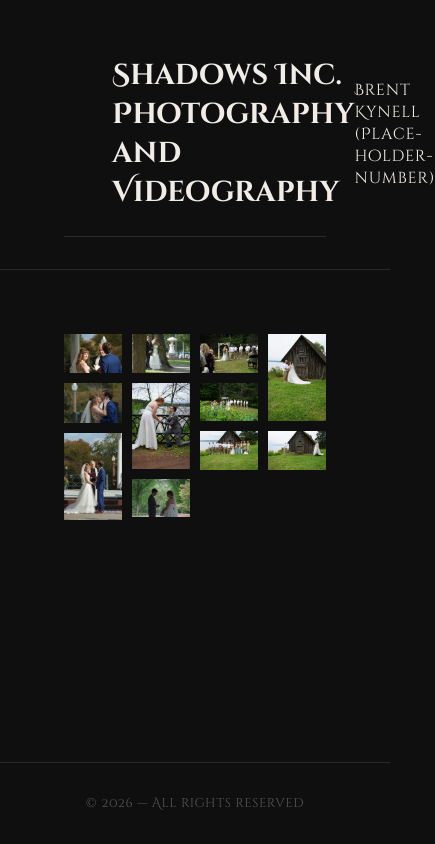
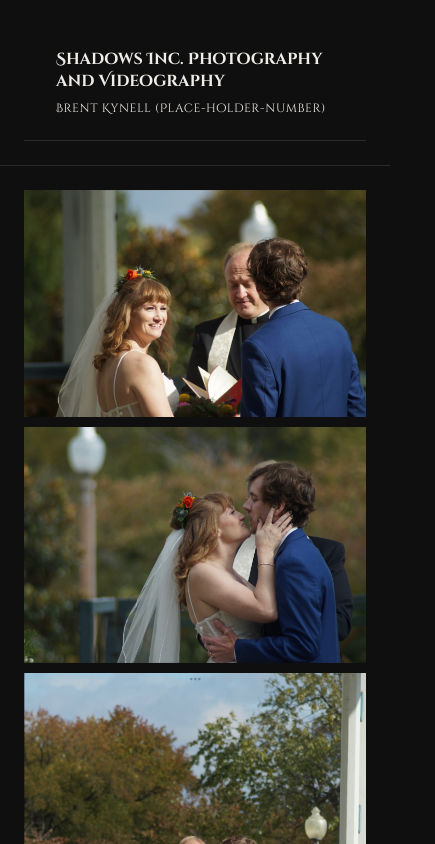
Before and after one commit to caspengren/Brent-portfolio, a React (Vite) app: page / in a window 390 px wide. Shown: the top 844 px of the page, 435 px wide, since content can reach past the window. Built offline with nearby package versions, Linux system fonts and the light colour scheme; a web font is replaced by a local one.

Commit message:
refactor: remove index.css and enhance component styles with responsive design

```diff
--- a/index.css
+++ /dev/null
@@ -1,16 +0,0 @@
-* {
-    margin: 0;
-    padding: 0;
-    box-sizing: border-box;
-}
-
-body {
-    width: 100%;
-    min-height: 100vh;
-    background-color: #0f0f0f;
-}
-
-#root {
-    width: 100%;
-    min-height: 100vh;
-}
--- a/src/App.jsx
+++ b/src/App.jsx
@@ -4,13 +4,13 @@ import ImageGrid from "./ImageGrid";
 function App() {
   return (
     <div style={styles.page}>
-      <header style={styles.header}>
+      <header style={styles.header} className="header-inner">
         <Header />
       </header>
-      <main style={styles.main}>
+      <main style={styles.main} className="main-content">
         <ImageGrid />
       </main>
-      <footer style={styles.footer}>
+      <footer style={styles.footer} className="footer-inner">
         © {new Date().getFullYear()} — All rights reserved
       </footer>
     </div>
@@ -36,7 +36,6 @@ const styles = {
   main: {
     flex: 1,
     padding: "4rem",
-    //maxWidth: "1200px",
     margin: "0 auto",
     width: "100%",
     boxSizing: "border-box",
--- a/src/Header.jsx
+++ b/src/Header.jsx
@@ -1,30 +1,21 @@
-// Header component for the portfolio site
-// Displays the main site title and the owner's name/placeholder
 export default function Header() {
   return (
     <div
-      // Flex container for inline header layout
       style={{
         display: "flex",
         alignItems: "center",
         justifyContent: "space-between",
-        padding: "1.5rem 3rem",
+        flexWrap: "wrap",
+        gap: "0.5rem",
+        padding: "1.5rem 2rem",
         borderBottom: "1px solid #2a2a2a",
         fontFamily: "'Cinzel Decorative', cursive",
-        // Font preferences (ranked):
-        // 1. Cinzel Decorative
-        // 2. Uncial
-        // 3. Jimbo
       }}
     >
-      {/* Main site title */}
-      <h1 style={{ fontSize: "1.8rem", fontWeight: "700" }}>
+      <h1 style={{ fontSize: "clamp(1rem, 3vw, 1.8rem)", fontWeight: "700" }}>
         Shadows Inc. Photography and Videography
       </h1>
-      {/* Optional alternate title style (commented out) */}
-      {/* <h1 style={{ fontSize: "1.8rem", fontWeight: "400", letterSpacing: "0.1em" }}>Brent</h1> */}
-      {/* Owner's name and placeholder for contact/number */}
-      <h2 style={{ fontSize: "1rem", fontWeight: "400", letterSpacing: "0.05em" }}>
+      <h2 style={{ fontSize: "clamp(0.75rem, 2vw, 1rem)", fontWeight: "400", letterSpacing: "0.05em" }}>
         Brent Kynell (Place-holder-number)
       </h2>
     </div>
--- a/src/ImageGrid.jsx
+++ b/src/ImageGrid.jsx
@@ -1,31 +1,14 @@
-// ImageGrid component for displaying a grid of images
-// Uses Vite's import.meta.glob to import all images from the assets folder
 export default function ImageGrid() {
-  // Import all images from ./assets with supported extensions, eager loads them
   const imageModules = import.meta.glob("./assets/*.{png,jpg,jpeg,webp}", { eager: true });
-  // Extract the default export (image URL) from each module
   const images = Object.values(imageModules).map((mod) => mod.default);
-
   return (
-    <div
-      // CSS columns for masonry-style grid
-      style={{
-        columns: 4,
-        gap: "10px",
-        width: "100%",
-      }}
-    >
-      {/* Render each image in the grid */}
+    <div className="image-grid">
       {images.map((src, i) => (
         <img
           key={i}
           src={src}
           alt={`Photo ${i + 1}`}
-          style={{
-            width: "100%",
-            marginBottom: "10px",
-            display: "block",
-          }}
+          style={{ width: "100%", marginBottom: "10px", display: "block" }}
         />
       ))}
     </div>
--- a/src/index.css
+++ b/src/index.css
@@ -10,3 +10,38 @@ body,
   min-height: 100vh;
   background-color: #0f0f0f;
 }
+.image-grid {
+  columns: 4;
+  gap: 10px;
+  width: 100%;
+}
+
+@media (max-width: 1024px) {
+  .image-grid {
+    columns: 3;
+  }
+}
+
+@media (max-width: 768px) {
+  .image-grid {
+    columns: 2;
+  }
+
+  .main-content {
+    padding: 1.5rem !important;
+  }
+
+  .header-inner {
+    padding: 1.5rem !important;
+  }
+
+  .footer-inner {
+    padding: 1.5rem !important;
+  }
+}
+
+@media (max-width: 480px) {
+  .image-grid {
+    columns: 1;
+  }
+}
```
